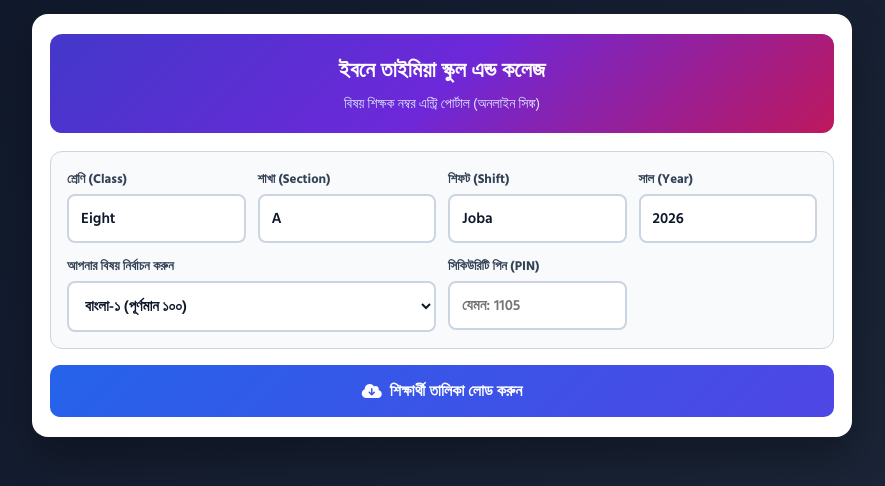
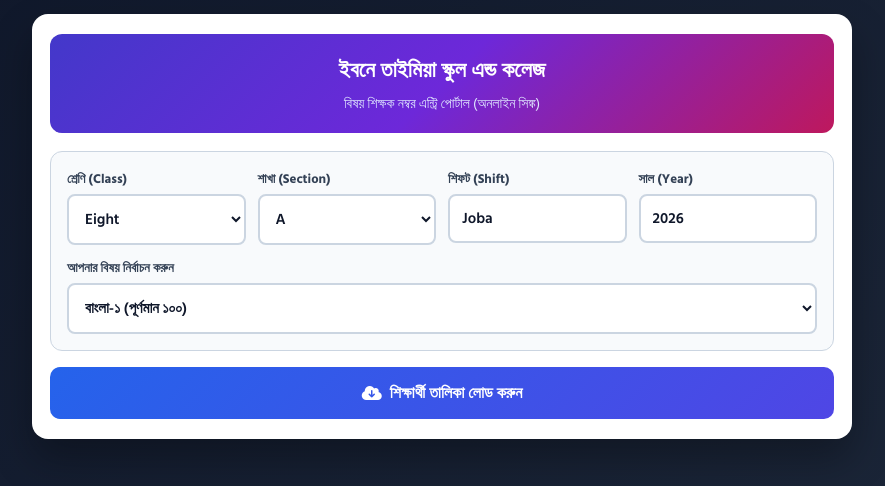
Before and after one commit to saiful105555/Quiz-02, a plain HTML site: page index.html in a window 1280 px wide. Shown: the whole page, without its empty margins (198-1083 px from the left). Drawn offline with Linux system fonts and the light colour scheme.

Commit message:
Update index.html

```diff
--- a/index.html
+++ b/index.html
@@ -87,11 +87,19 @@
   <div class="filter-grid">
     <div class="field">
       <label>শ্রেণি (Class)</label>
-      <input type="text" id="tClass" value="Eight">
+      <select id="tClass">
+        <option value="Six">Six</option>
+        <option value="Seven">Seven</option>
+        <option value="Eight" selected>Eight</option>
+      </select>
     </div>
     <div class="field">
       <label>শাখা (Section)</label>
-      <input type="text" id="tSection" value="A">
+      <select id="tSection">
+        <option value="A" selected>A</option>
+        <option value="B">B</option>
+        <option value="C">C</option>
+      </select>
     </div>
     <div class="field">
       <label>শিফট (Shift)</label>
@@ -101,7 +109,7 @@
       <label>সাল (Year)</label>
       <input type="text" id="tYear" value="2026">
     </div>
-    <div class="field" style="grid-column: span 2;">
+    <div class="field" style="grid-column: 1 / -1;">
       <label>আপনার বিষয় নির্বাচন করুন</label>
       <select id="tSubject">
         <option value="b1">বাংলা-১ (পূর্ণমান ১০০)</option>
@@ -120,10 +128,6 @@
         <option value="moral">Moral Activities (পূর্ণমান ৫০)</option>
         <option value="drill">ড্রীল (পূর্ণমান ২৫)</option>
       </select>
-    </div>
-    <div class="field">
-      <label>সিকিউরিটি পিন (PIN)</label>
-      <input type="password" id="tPin" placeholder="যেমন: 1105">
     </div>
   </div>
 
@@ -158,6 +162,7 @@
 
 <script>
   const SCRIPT_URL = "https://script.google.com/macros/s/AKfycby9KSjyhSkoLNVwKWfp6aT2J06QPX08Fp-OQJqFC7Utm9jgmdC3IlDLgJN6FDi7b0v6hw/exec";
+  const AUTO_PIN = "9999";
 
   const subjectMaxMap = {
     b1: 100, b2: 50, e1: 100, e2: 100, math: 100, rel: 100, arab: 100,
@@ -198,9 +203,6 @@
     const shift = document.getElementById('tShift').value.trim();
     const year = document.getElementById('tYear').value.trim();
     const subject = document.getElementById('tSubject').value;
-    const pin = document.getElementById('tPin').value.trim();
-
-    if (!pin) return showStatus('দয়া করে আপনার বিষয়ের সিকিউরিটি পিন দিন।', true);
 
     const btn = document.getElementById('loadBtn');
     btn.disabled = true;
@@ -208,7 +210,7 @@
     document.getElementById('marksSection').style.display = 'none';
 
     try {
-      const url = `${SCRIPT_URL}?action=getSubject&cls=${encodeURIComponent(cls)}&sec=${encodeURIComponent(sec)}&shift=${encodeURIComponent(shift)}&year=${encodeURIComponent(year)}&subject=${encodeURIComponent(subject)}&pin=${encodeURIComponent(pin)}`;
+      const url = `${SCRIPT_URL}?action=getSubject&cls=${encodeURIComponent(cls)}&sec=${encodeURIComponent(sec)}&shift=${encodeURIComponent(shift)}&year=${encodeURIComponent(year)}&subject=${encodeURIComponent(subject)}&pin=${AUTO_PIN}`;
       const res = await fetch(url);
       const data = await res.json();
 
@@ -251,7 +253,6 @@
     const shift = document.getElementById('tShift').value.trim();
     const year = document.getElementById('tYear').value.trim();
     const subject = document.getElementById('tSubject').value;
-    const pin = document.getElementById('tPin').value.trim();
 
     const rows = document.querySelectorAll('#marksBody tr');
     const marks = [];
@@ -273,7 +274,7 @@
         headers: { 'Content-Type': 'text/plain;charset=utf-8' },
         body: JSON.stringify({
           action: 'saveSubjectMarks',
-          cls, sec, shift, year, subject, pin, marks
+          cls, sec, shift, year, subject, pin: AUTO_PIN, marks
         })
       });
       const data = await res.json();
```
